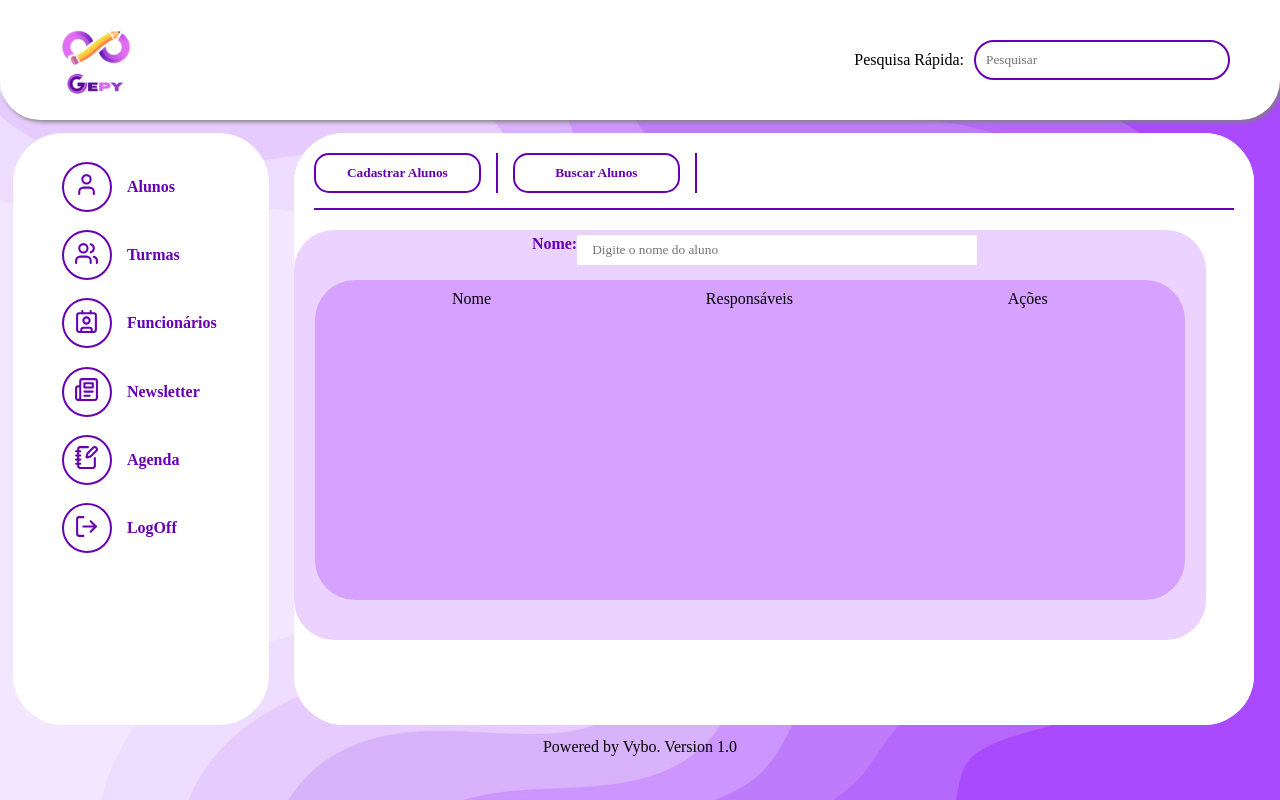
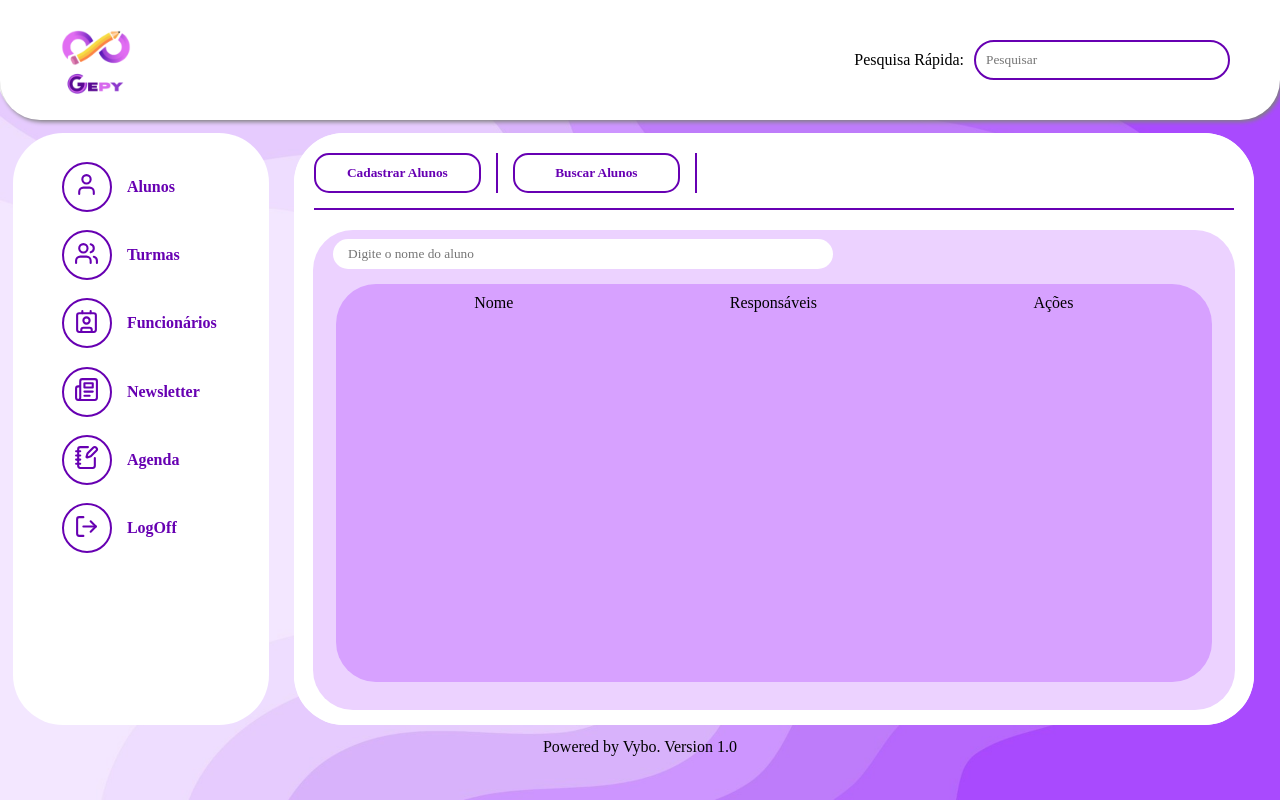
Before and after one commit to tcc-Vybo/VB_GEPY_FRONTEND_WEB, a React (Create React App) app: page /alunos/buscar in a window 1280 px wide. Built offline with nearby package versions, Linux system fonts and the light colour scheme; a web font is replaced by a local one.

Commit message:
fix: update

```diff
--- a/src/Components/Alunos/components-alunos/buscar/index.jsx
+++ b/src/Components/Alunos/components-alunos/buscar/index.jsx
@@ -1,20 +1,21 @@
-import React from 'react';
-import './style.css';
+import React from "react";
+import "./style.css";
 
 export default function BuscarAlunos() {
   return (
-    <div className='container-primario'>
-      <div className='container-secundario'>
-        <label className='label-buscar'>
-          Nome:
+    <div className="container-primario">
+      <div className="container-secundario-search">
+        <div className="inputs-searchs">
           <input
-            type='text'
-            placeholder='Digite o nome do aluno'
-            className='input-buscar'
-          ></input>
-        </label>
-        <div className='container-terciario'>
-          <div className='nav-buscar'>
+            type="text"
+            placeholder="Digite o nome do aluno"
+            className="input-buscar"
+          />
+
+        </div>
+
+        <div className="container-terciario">
+          <div className="nav-buscar">
             <p>Nome</p>
             <p>Responsáveis</p>
             <p>Ações</p>
--- a/src/Components/Alunos/components-alunos/buscar/style.css
+++ b/src/Components/Alunos/components-alunos/buscar/style.css
@@ -2,15 +2,16 @@
   color: #ffffff;
 }
 
-.container-secundario {
+.container-secundario-search {
   background-color: #ecd2ff;
-  min-width: 71vw;
-  min-height: 50vh;
+  width: 72vw;
+  height: 60vh;
   align-self: center;
   border-radius: 40px;
   display: flex;
   flex-direction: column;
   justify-content: flex-start;
+  margin-left: 2%;
 }
 
 .input-buscar {
@@ -20,14 +21,10 @@
   border: 1px solid color(#6700b2);
 }
 
-.container-secundario {
-  display: flex;
-}
-
 .container-terciario {
   background-color: #d7a1ff;
-  min-width: 68vw;
-  min-height: 40vh;
+  width: 95%;
+  height: 83%;
   display: flex;
   align-content: center;
   justify-content: space-around;
@@ -47,8 +44,9 @@
 }
 
 .input-buscar {
-  width: 400px;
+  width: 500px;
   border: 2px solid color(#6700b2);
+  border-radius: 20px;
   padding-left: 15px;
 }
 
@@ -61,3 +59,10 @@
   width: 100%;
   height: 100px;
 }
+
+.inputs-searchs{
+  display: flex;
+  gap: 10px;
+  margin-top: 1%;
+  padding-left: 20px;
+}
--- a/src/Components/Alunos/components-alunos/cadastrar/index.jsx
+++ b/src/Components/Alunos/components-alunos/cadastrar/index.jsx
@@ -95,7 +95,7 @@ export default function CadastrarAlunos() {
 
   return (
     <form className='container-alunos' onSubmit={handleIsertNewStudent} method='POST'>
-      <div className='container-secundario'>
+      <div className='container-secundario-cad'>
         <div className='inputs-identificacao'>
           <div className='input-cadastro tipo-um'>
             <p>Nome Completo</p>
--- a/src/Components/Alunos/components-alunos/cadastrar/style.css
+++ b/src/Components/Alunos/components-alunos/cadastrar/style.css
@@ -6,9 +6,10 @@
   width: 100%;
 }
 
-.container-secundario {
+.container-secundario-cad {
   display: flex;
   align-self: center;
+  flex-direction: column;
   width: 95%;
   height: 100%;
   background-color: #ecd2ff;
```
